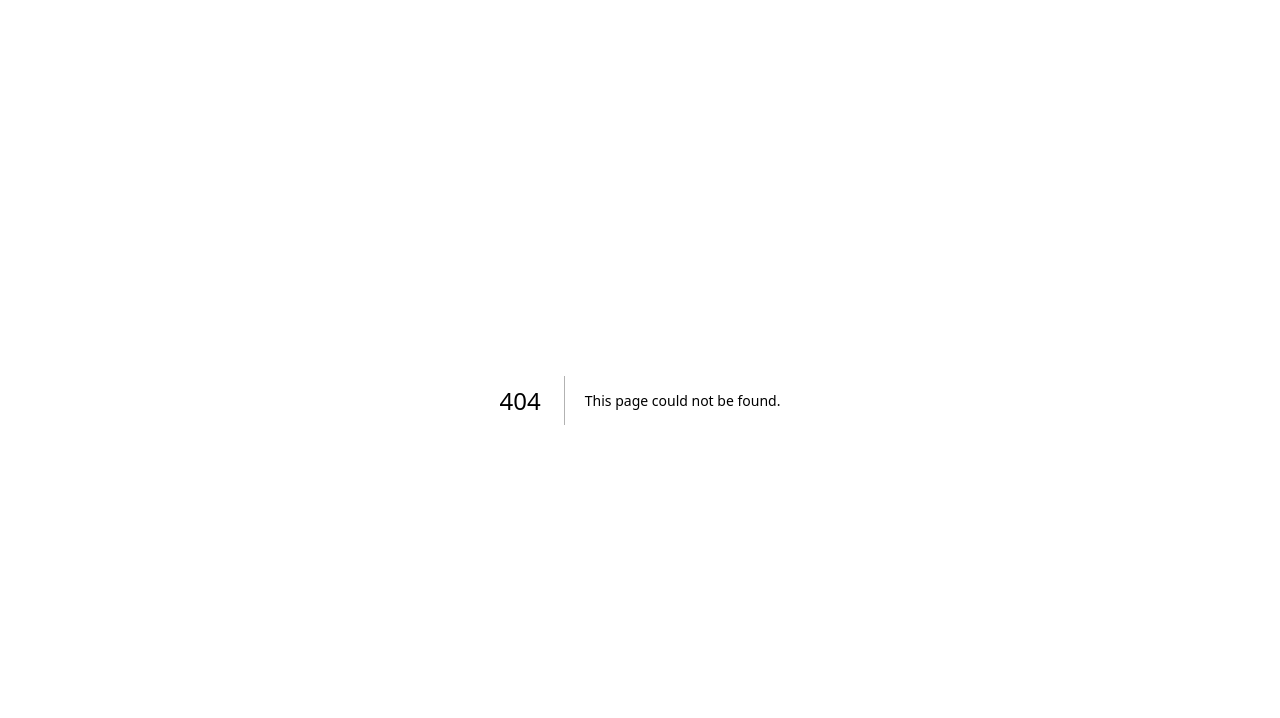
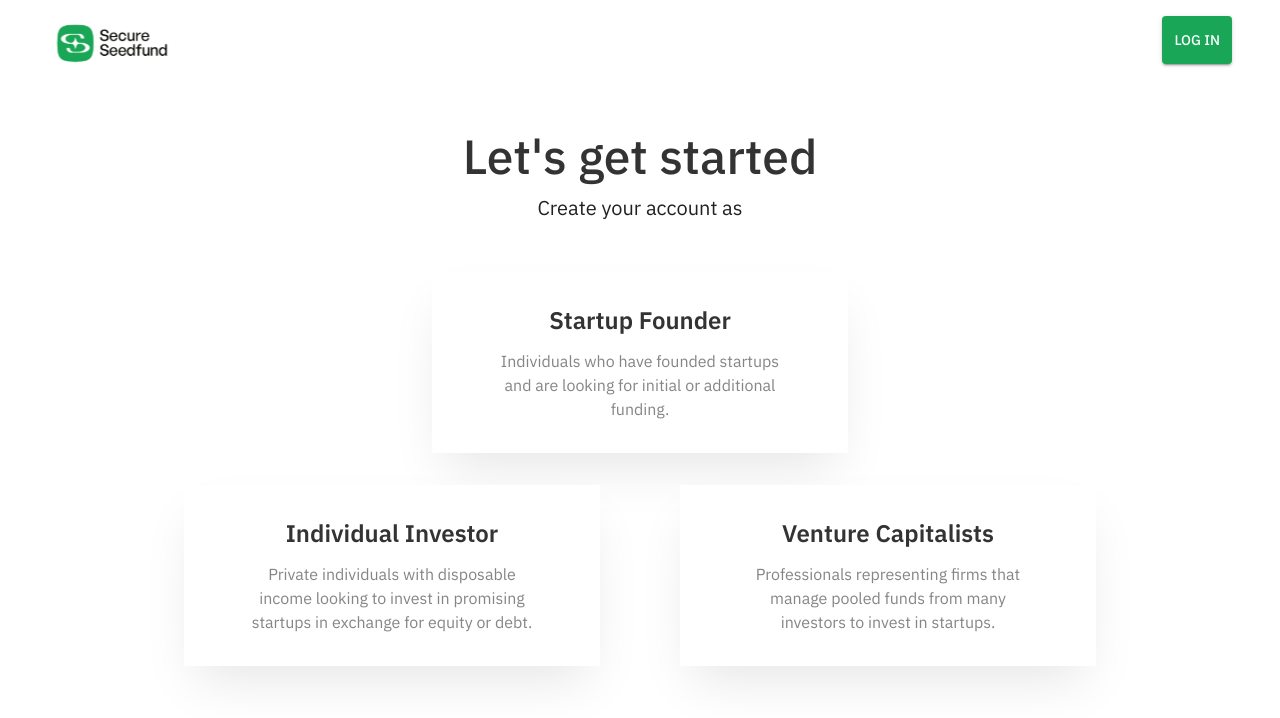
Before and after one commit to seedbuilders-1/secureseedfund-frontend, a Next.js app: page /onboarding in a window 1280 px wide. Before the commit this address had no page. Shown: the top 718 px of the page. Built offline with nearby package versions, Linux system fonts and the light colour scheme.

Commit message:
feat: convert get started screen

```diff
--- /dev/null
+++ b/src/app/onboarding/layout.tsx
@@ -0,0 +1,6 @@
+import { ReactNode } from "react";
+import OnboardingLayout from "@/components/layouts/onboarding/OnboardingLayout";
+
+export default function Onboarding({ children }: { children: ReactNode }) {
+  return <OnboardingLayout>{children}</OnboardingLayout>;
+}
--- /dev/null
+++ b/src/app/onboarding/page.tsx
@@ -0,0 +1,10 @@
+import { Metadata } from "next";
+import GetStarted from "@/pages/onboarding/GetStarted";
+
+export const metadata: Metadata = {
+  title: "Secure Seedfund - Get started",
+};
+
+export default function Home() {
+  return <GetStarted />;
+}
--- /dev/null
+++ b/src/components/cards/GetStartedOptionCard.tsx
@@ -0,0 +1,34 @@
+import Box from "@mui/material/Box";
+import Typography from "@mui/material/Typography";
+
+interface Props {
+  title: string;
+  description: string;
+}
+
+const GetStartedOptionCard = ({ title, description }: Props) => {
+  return (
+    <Box
+      sx={{
+        backgroundColor: "white",
+        boxShadow: "0px 25px 50px -12px rgba(0, 0, 0, 0.10)",
+        cursor: "pointer",
+      }}
+      padding="2rem 4rem"
+      display="flex"
+      flexDirection="column"
+      alignItems="center"
+      justifyContent="center"
+      gap=".8rem"
+    >
+      <Typography variant="h5" fontWeight={600} color="#333333">
+        {title}
+      </Typography>
+      <Typography textAlign="center" maxWidth="18rem" color="#33333399">
+        {description}
+      </Typography>
+    </Box>
+  );
+};
+
+export default GetStartedOptionCard;
--- /dev/null
+++ b/src/components/layouts/onboarding/Header.tsx
@@ -0,0 +1,38 @@
+"use client";
+import Box from "@mui/material/Box";
+import Image from "next/image";
+import { motion } from "framer-motion";
+import { DEFAULT_VIEWPORT, defaultVariant } from "@/lib/variants";
+import Button from "@mui/material/Button";
+
+const Header = () => {
+  return (
+    <Box
+      component={motion.header}
+      variants={defaultVariant({})}
+      initial="hidden"
+      whileInView="visible"
+      viewport={DEFAULT_VIEWPORT}
+      width="100%"
+      height="10vh"
+      display="flex"
+      flexDirection="row"
+      justifyContent="space-between"
+      paddingX="3rem"
+      alignItems="center"
+      sx={{ backgroundColor: "#FFFFFF66" }}
+    >
+      <Box width="8rem" height="3rem" sx={{ position: "relative" }}>
+        <Image
+          src="/assets/icons/logo.svg"
+          alt="Logo"
+          fill
+          className="object-contain"
+        />
+      </Box>
+      <Button variant="contained">Log in</Button>
+    </Box>
+  );
+};
+
+export default Header;
--- /dev/null
+++ b/src/components/layouts/onboarding/OnboardingLayout.tsx
@@ -0,0 +1,22 @@
+import Box from "@mui/material/Box";
+import { ReactNode } from "react";
+import Header from "./Header";
+
+const OnboardingLayout = ({ children }: { children: ReactNode }) => {
+  return (
+    <Box
+      width="100vw"
+      minHeight="100vh"
+      display="flex"
+      flexDirection="column"
+      sx={{ backgroundColor: "white" }}
+    >
+      <Header />
+      <Box component="main" width="100%">
+        {children}
+      </Box>
+    </Box>
+  );
+};
+
+export default OnboardingLayout;
--- /dev/null
+++ b/src/pages/onboarding/GetStarted.tsx
@@ -0,0 +1,44 @@
+import Box from "@mui/material/Box";
+import Typography from "@mui/material/Typography";
+
+import GetStartedOptionCard from "@/components/cards/GetStartedOptionCard";
+
+const GetStarted = () => {
+  return (
+    <Box
+      width="100%"
+      display="flex"
+      alignItems="center"
+      justifyContent="center"
+      flexDirection="column"
+      margin="3rem 0rem"
+    >
+      <Typography variant="h3" fontWeight={500} color="#333333">
+        Let's get started
+      </Typography>
+      <Typography variant="h6" fontWeight={400} marginTop=".5rem">
+        Create your account as
+      </Typography>
+
+      <Box marginTop="3rem">
+        <GetStartedOptionCard
+          title="Startup Founder"
+          description="Individuals who have founded startups and are looking for initial or additional funding."
+        />
+      </Box>
+
+      <Box display="flex" gap="5rem" marginTop="2rem">
+        <GetStartedOptionCard
+          title="Individual Investor"
+          description="Private individuals with disposable income looking to invest in promising startups in exchange for equity or debt."
+        />
+        <GetStartedOptionCard
+          title="Venture Capitalists"
+          description="Professionals representing firms that manage pooled funds from many investors to invest in startups."
+        />
+      </Box>
+    </Box>
+  );
+};
+
+export default GetStarted;
```
